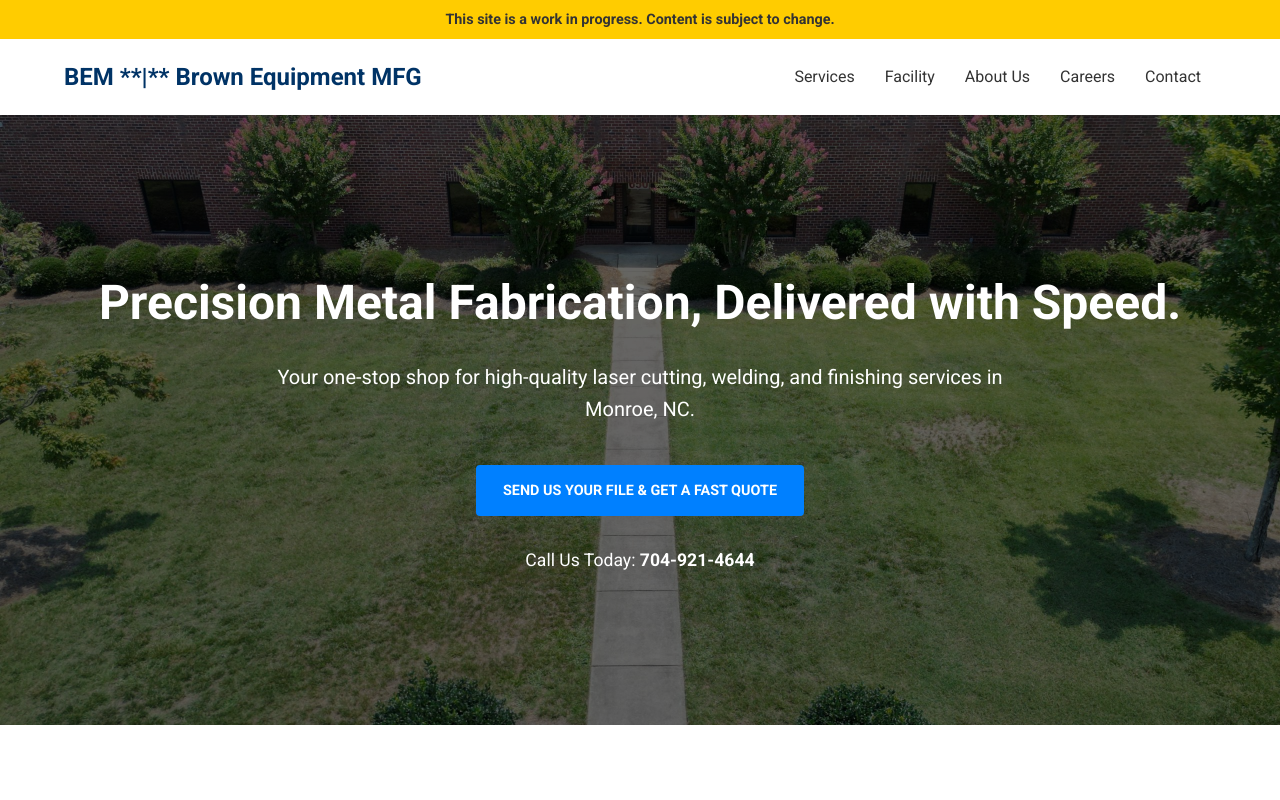
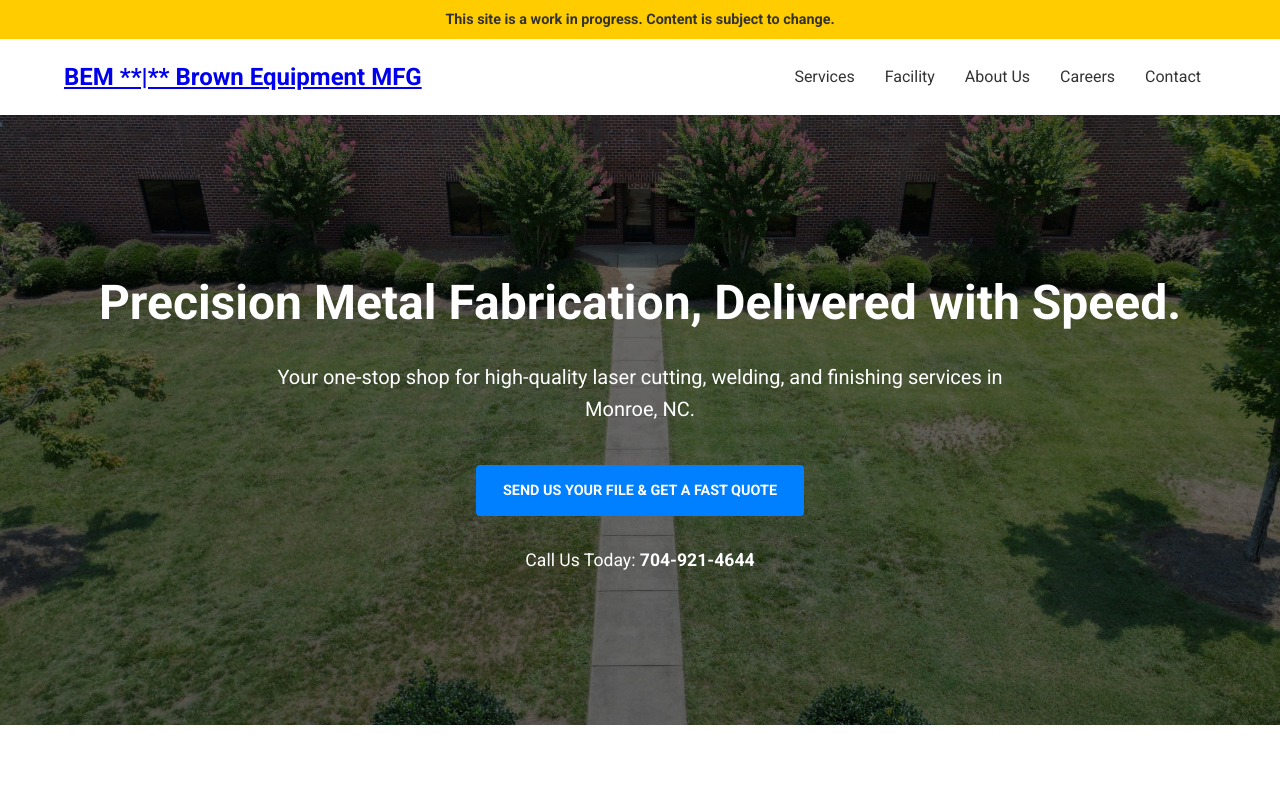
Before and after one commit to csprolesUNCC/brownequipment, a website: page index.html in a window 1280 px wide. Shown: the top 800 px of the page. Drawn offline with Linux system fonts and the light colour scheme.

Commit message:
Added index link

```diff
--- a/index.html
+++ b/index.html
@@ -15,7 +15,7 @@
 
     <header class="main-header">
         <div class="container">
-            <div class="logo">BEM **|** Brown Equipment MFG</div>
+            <div class="logo"><a href="/index.html">BEM **|** Brown Equipment MFG</a></div>
             <nav class="main-nav">
                 <ul>
                     <li><a href="#services">Services</a></li>
```
Also changed, not shown: pages/about.html (+1 -1 lines), pages/careers.html (+1 -1 lines), pages/contact.html (+1 -1 lines).
